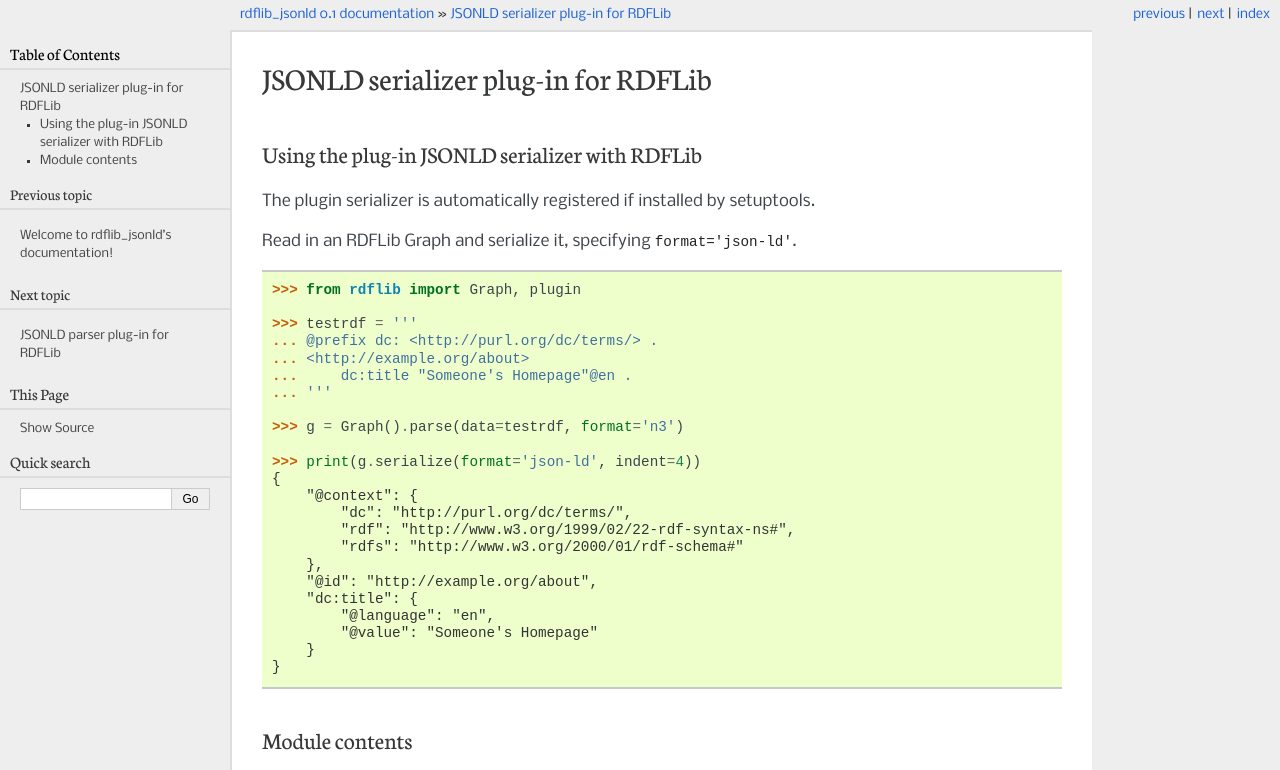
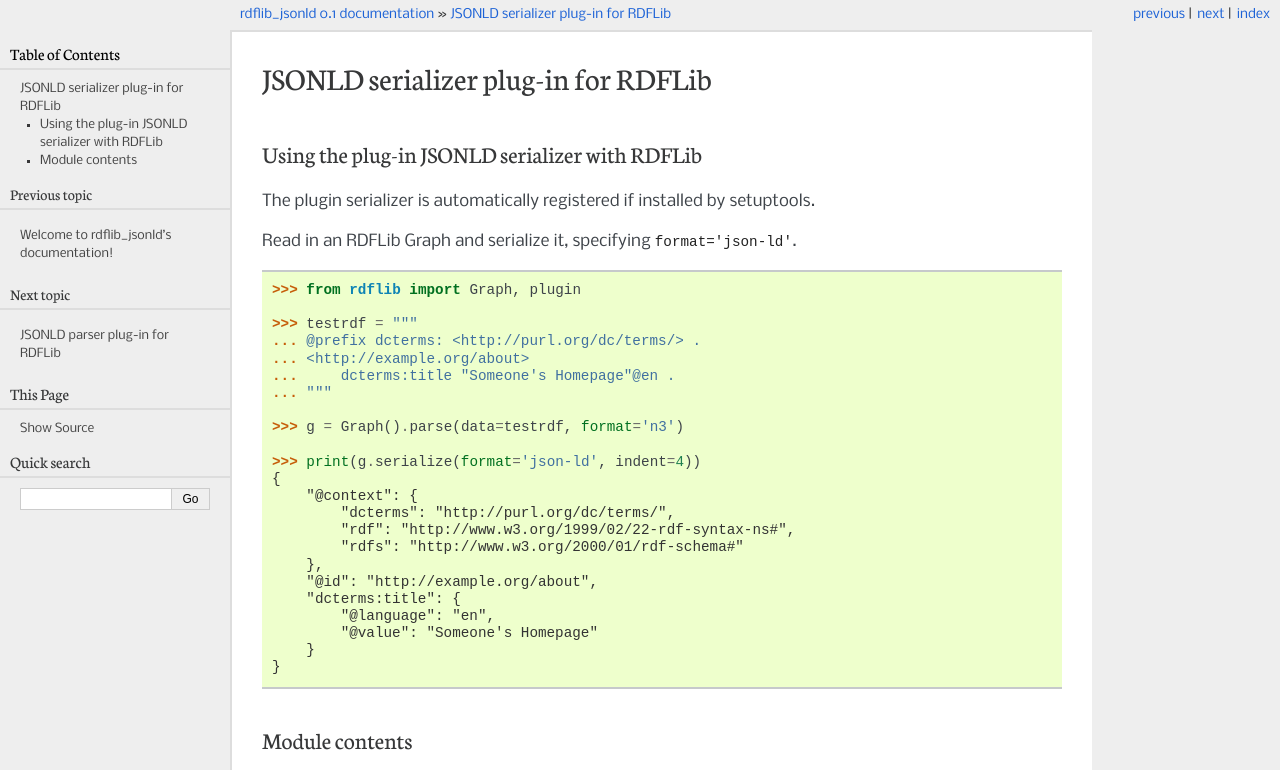
Before and after one commit to RDFLib/rdflib-jsonld, a Sphinx documentation site: the page built from docs/jsonld-serializer.rst, in a window 1280 px wide. Shown: the top 770 px of the page. Built offline with Sphinx 7.4.7, drawn with Linux system fonts in a browser that asks for light colours; some of the changed text lies outside the part shown; grey boxes are pictures that could not be loaded.

Commit message:
simple Py2 removal and some styling updates

```diff
--- a/docs/conf.py
+++ b/docs/conf.py
@@ -42,7 +42,7 @@
 
 # General information about the project.
 project = 'rdflib_jsonld'
-copyright = '2012, RDFLib Team'
+copyright = '2021, RDFLib Team'
 
 # The version info for the project you're documenting, acts as replacement for
 # |version| and |release|, also used in various other places throughout the
--- a/docs/jsonld-serializer.rst
+++ b/docs/jsonld-serializer.rst
@@ -16,23 +16,23 @@
 
     >>> from rdflib import Graph, plugin
 
-    >>> testrdf = '''
-    ... @prefix dc: <http://purl.org/dc/terms/> .
+    >>> testrdf = """
+    ... @prefix dcterms: <http://purl.org/dc/terms/> .
     ... <http://example.org/about>
-    ...     dc:title "Someone's Homepage"@en .
-    ... '''
+    ...     dcterms:title "Someone's Homepage"@en .
+    ... """
 
     >>> g = Graph().parse(data=testrdf, format='n3')
 
     >>> print(g.serialize(format='json-ld', indent=4))
     {
         "@context": {
-            "dc": "http://purl.org/dc/terms/",
+            "dcterms": "http://purl.org/dc/terms/",
             "rdf": "http://www.w3.org/1999/02/22-rdf-syntax-ns#",
             "rdfs": "http://www.w3.org/2000/01/rdf-schema#"
         },
         "@id": "http://example.org/about",
-        "dc:title": {
+        "dcterms:title": {
             "@language": "en",
             "@value": "Someone's Homepage"
         }
--- a/requirements.travis.txt
+++ /dev/null
@@ -1,2 +0,0 @@
-flake8
-rdflib>=4.1.2
--- a/requirements.txt
+++ b/requirements.txt
@@ -1 +1 @@
-rdflib>=4.2
+rdflib>=5.0.0
```
Also changed, not shown: README.md (+4 -4 lines), docs/jsonld-parser.rst (+4 -4 lines), setup.py (+6 -8 lines), 14 other files.
